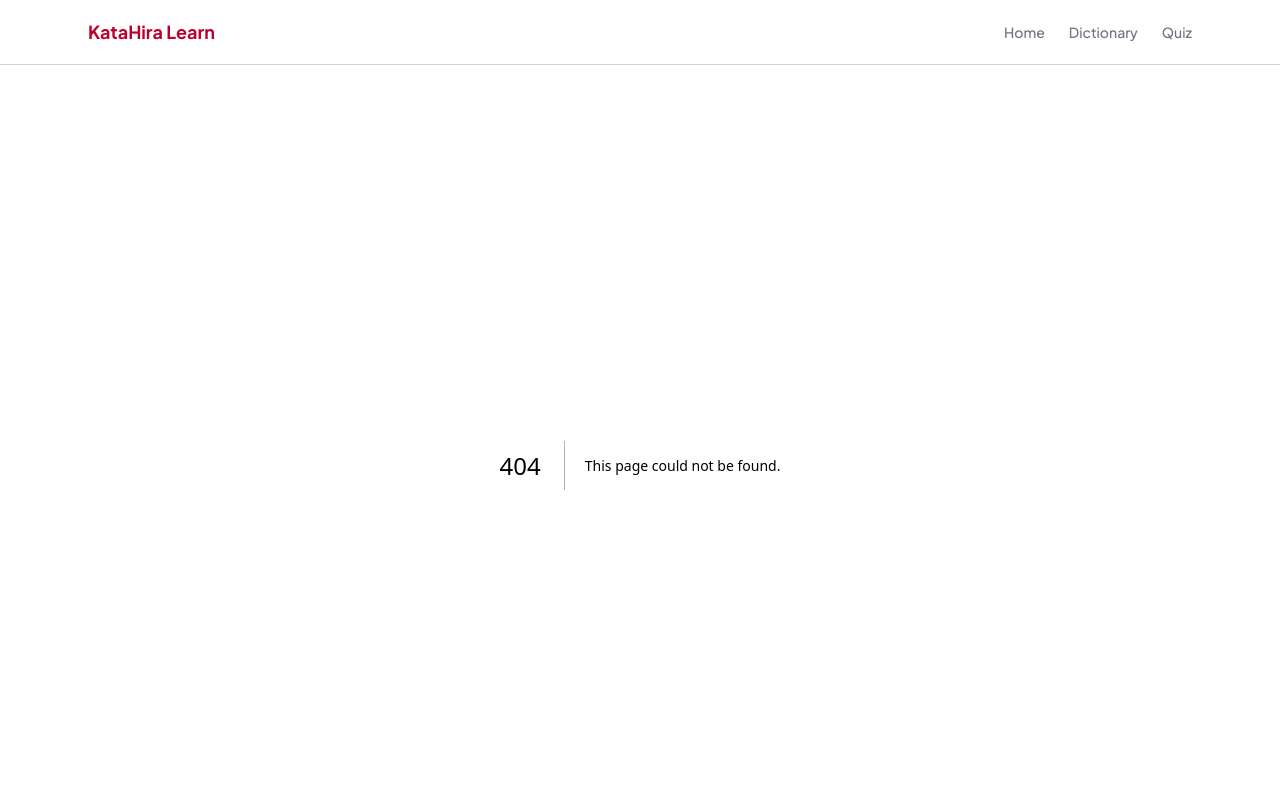
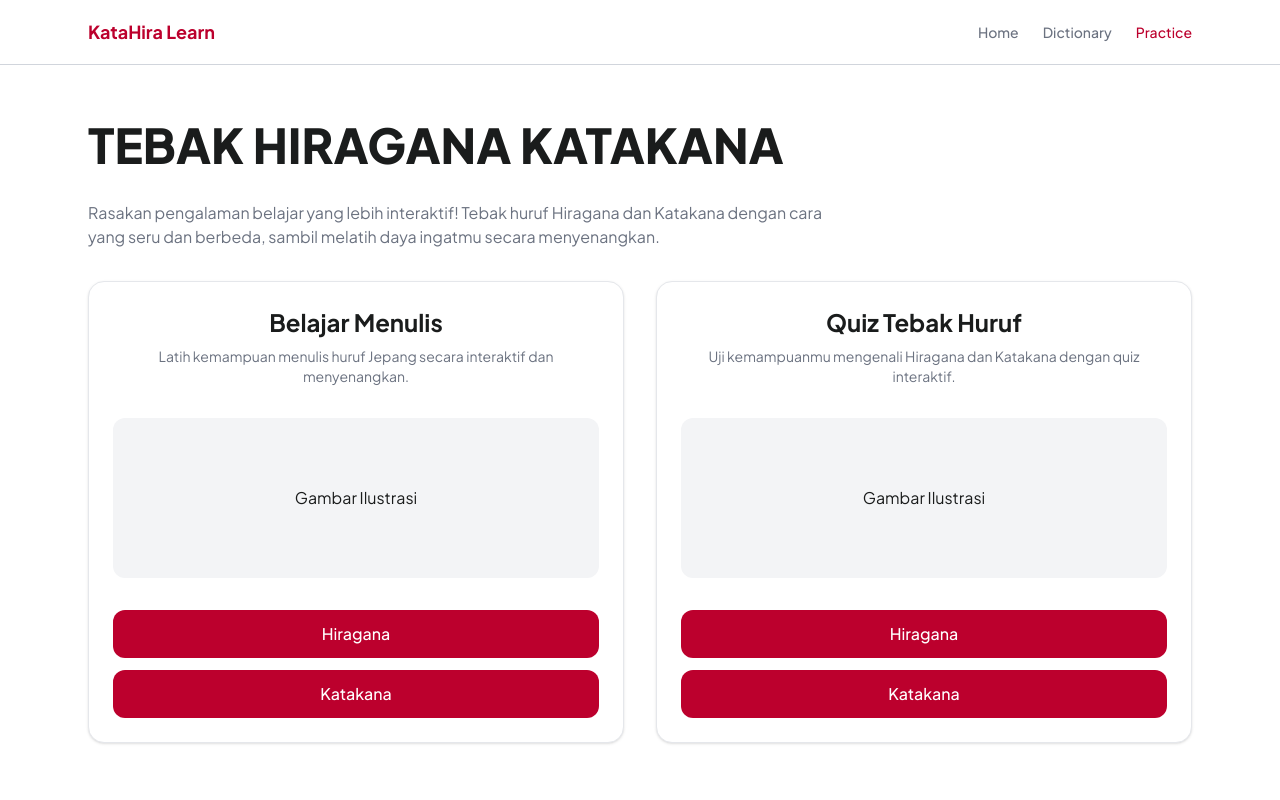
Before and after one commit to woori10/website-viskom, a Next.js app: page /practice in a window 1280 px wide. Before the commit this address had no page. Shown: the top 800 px of the page. Built offline with nearby package versions, Linux system fonts and the light colour scheme.

Commit message:
feat : practice to quiz, style : layout practice

```diff
--- /dev/null
+++ b/app/practice/page.tsx
@@ -0,0 +1,99 @@
+"use client";
+
+import Button from "@/component/ui/Button";
+import Container from "@/component/ui/Container";
+import { useRouter } from "next/navigation";
+
+export default function Quiz() {
+  type Category = "Hiragana" | "Katakana";
+
+  //const [active, setActive] = useState<Category>("Hiragana");
+  //const filteredHuruf = hurufList.filter((item) => item.type === active);
+  //const [selectedHuruf, setSelectedHuruf] = useState<Huruf | null>(null);
+  const router = useRouter();
+
+  return (
+    <section className="pt-24 pb-10 md:py-14">
+      <Container>
+        <div className="space-y-10">
+          <div className="flex-1 text-center md:text-left space-y-8">
+            <h1 className="text-3xl md:text-5xl font-black uppercase">
+              Tebak Hiragana Katakana
+            </h1>
+            <p className="mt-4 text-base text-text-secondary max-w-3xl w-full">
+              Rasakan pengalaman belajar yang lebih interaktif! Tebak huruf
+              Hiragana dan Katakana dengan cara yang seru dan berbeda, sambil
+              melatih daya ingatmu secara menyenangkan.
+            </p>
+            {/* <div className="h-50 my-20 md:my-16 w-full rounded-xl bg-gray-100 flex items-center justify-center">
+              Gambar Ilustrasi Pengerjaan Quiz
+            </div> */}
+            <div className="grid grid-cols-1 lg:grid-cols-2 gap-8">
+              {/* Card Belajar Menulis */}
+              <div className="border border-gray-200 rounded-2xl p-6 space-y-8 bg-white shadow-sm hover:shadow-md transition-all duration-300">
+                <div className="space-y-2 text-center">
+                  <h2 className="text-2xl font-bold">Belajar Menulis</h2>
+                  <p className="text-sm text-text-secondary">
+                    Latih kemampuan menulis huruf Jepang secara interaktif dan
+                    menyenangkan.
+                  </p>
+                </div>
+
+                <div className="h-40 w-full rounded-xl bg-gray-100 flex items-center justify-center">
+                  Gambar Ilustrasi
+                </div>
+
+                <div className="flex flex-col gap-3">
+                  {["Hiragana", "Katakana"].map((item) => (
+                    <Button
+                      key={item}
+                      variant="primary"
+                      onClick={() => {
+                        console.log(item.toLowerCase());
+                        router.push(`/practice/writing/${item.toLowerCase()}`);
+                      }}
+                      className="rounded-xl w-full"
+                    >
+                      {item}
+                    </Button>
+                  ))}
+                </div>
+              </div>
+
+              {/* Card Tebak Huruf */}
+              <div className="border border-gray-200 rounded-2xl p-6 space-y-8 bg-white shadow-sm hover:shadow-md transition-all duration-300">
+                <div className="space-y-2 text-center">
+                  <h2 className="text-2xl font-bold">Quiz Tebak Huruf</h2>
+                  <p className="text-sm text-text-secondary">
+                    Uji kemampuanmu mengenali Hiragana dan Katakana dengan quiz
+                    interaktif.
+                  </p>
+                </div>
+
+                <div className="h-40 w-full rounded-xl bg-gray-100 flex items-center justify-center">
+                  Gambar Ilustrasi
+                </div>
+
+                <div className="flex flex-col gap-3">
+                  {["Hiragana", "Katakana"].map((item) => (
+                    <Button
+                      key={item}
+                      variant="primary"
+                      onClick={() => {
+                        console.log(item.toLowerCase());
+                        router.push(`/practice/quiz/${item.toLowerCase()}`);
+                      }}
+                      className="rounded-xl w-full"
+                    >
+                      {item}
+                    </Button>
+                  ))}
+                </div>
+              </div>
+            </div>
+          </div>
+        </div>
+      </Container>
+    </section>
+  );
+}
--- /dev/null
+++ b/app/practice/writing/[type]/page.tsx
@@ -0,0 +1,104 @@
+"use client";
+
+import Container from "@/component/ui/Container";
+import { useCamera } from "@/hooks/useCamera";
+import { useHandTracking } from "@/hooks/useHandTracking";
+import { Huruf, hurufList } from "@/lib/data/huruf";
+import { ArrowLeft } from "lucide-react";
+import { useParams, useRouter } from "next/navigation";
+import { useEffect, useState } from "react";
+
+function countFingers(landmarks: any) {
+  let count = 0;
+
+  // index
+  if (landmarks[8].y < landmarks[6].y) count++;
+
+  // middle
+  if (landmarks[12].y < landmarks[10].y) count++;
+
+  // ring
+  if (landmarks[16].y < landmarks[14].y) count++;
+
+  // pinky
+  if (landmarks[20].y < landmarks[18].y) count++;
+
+  return count;
+}
+
+export default function QuizDetail() {
+  const params = useParams<{ type: string }>();
+  const rawType = params.type;
+  const type = Array.isArray(rawType) ? rawType[0] : rawType;
+
+  const router = useRouter();
+
+  // const filteredHuruf = hurufList.filter(
+  //   (h) => h.type.toLowerCase() === type?.toLowerCase(),
+  // );
+
+  const [huruf, setHuruf] = useState<Huruf | null>(null);
+  const [fingerCount, setFingerCount] = useState(0);
+  const [videoReady, setVideoReady] = useState(false);
+
+  // CAMERA HOOK
+  const videoRef = useCamera();
+
+  // HAND TRACKING HOOK
+  useHandTracking(videoRef, videoReady, setFingerCount);
+
+  // RANDOM HURUF
+  useEffect(() => {
+    const filtered = hurufList.filter(
+      (h) => h.type.toLowerCase() === type?.toLowerCase(),
+    );
+
+    if (filtered.length > 0) {
+      const random = filtered[Math.floor(Math.random() * filtered.length)];
+      setHuruf(random);
+    }
+  }, [type]);
+
+  if (!huruf) return <div>Loading...</div>;
+
+  return (
+    <section className="pt-16 md:pt-14 pb-24">
+      <Container>
+        <div className="mb-10 ">
+          <button onClick={() => router.back()}>
+            <ArrowLeft className="hover:cursor-pointer" />
+          </button>
+        </div>
+        <div className="text-center mb-8 md:mb-10">
+          <h1 className="text-2xl md:text-3xl font-bold">
+            Latihan Menulis Huruf{" "}
+            {type === "hiragana" ? "Hiragana" : "Katakana"}
+          </h1>
+        </div>
+        <div className="grid grid-cols-1 md:grid-cols-2 gap-8">
+          {/* CAMERA */}
+          <div className="relative aspect-video">
+            <video
+              ref={videoRef}
+              autoPlay
+              playsInline
+              muted
+              onLoadedMetadata={() => setVideoReady(true)}
+              className="w-full h-full object-cover scale-x-[-1]"
+            />
+
+            <div className="absolute top-4 right-4 bg-black/50 text-white px-3 py-1 rounded">
+              {fingerCount}
+            </div>
+          </div>
+
+          {/* QUESTION */}
+          <div className="flex flex-col items-center justify-center bg-gray-100 rounded-xl">
+            <p className="text-3xl font-bold">{huruf.char}</p>
+            <p>{huruf.romaji}</p>
+          </div>
+        </div>
+      </Container>
+    </section>
+  );
+}
--- a/app/quiz/page.tsx
+++ /dev/null
@@ -1,55 +0,0 @@
-"use client";
-
-import Button from "@/component/ui/Button";
-import Container from "@/component/ui/Container";
-import { useRouter } from "next/navigation";
-
-export default function Quiz() {
-  type Category = "Hiragana" | "Katakana";
-
-  //const [active, setActive] = useState<Category>("Hiragana");
-  //const filteredHuruf = hurufList.filter((item) => item.type === active);
-  //const [selectedHuruf, setSelectedHuruf] = useState<Huruf | null>(null);
-  const router = useRouter();
-
-  return (
-    <section className="pt-24 pb-10 md:py-14">
-      <Container>
-        <div className="space-y-10">
-          <div className="flex-1 text-center md:text-left space-y-6">
-            <h1 className="text-3xl md:text-5xl leading-tight font-black uppercase">
-              Tebak Hiragana Katakana
-            </h1>
-            <p className="mt-4 text-base text-text-secondary max-w-3xl w-full">
-              Rasakan pengalaman belajar yang lebih interaktif! Tebak huruf
-              Hiragana dan Katakana dengan cara yang seru dan berbeda, sambil
-              melatih daya ingatmu secara menyenangkan.
-            </p>
-            <div className="h-50 my-20 md:my-16 w-full rounded-xl bg-gray-100 flex items-center justify-center">
-              Gambar Ilustrasi Pengerjaan Quiz
-            </div>
-            {/* <p className="text-base text-center font-bold text-text-primary w-full">
-              Pilih Huruf
-            </p> */}
-            <div className="flex flex-col gap-4 justify-start">
-              {["Hiragana", "Katakana"].map((item) => (
-                <Button
-                  key={item}
-                  variant="primary"
-                  //active={active === item}
-                  onClick={() => {
-                    console.log(item.toLowerCase());
-                    router.push(`/quiz/${item.toLowerCase()}`);
-                  }}
-                  className="rounded-xl"
-                >
-                  {item}
-                </Button>
-              ))}
-            </div>
-          </div>
-        </div>
-      </Container>
-    </section>
-  );
-}
--- a/component/layout/BottomNav.tsx
+++ b/component/layout/BottomNav.tsx
@@ -7,7 +7,7 @@ import { usePathname } from "next/navigation";
 const navItems = [
   { href: "/", label: "Home", icon: Home },
   { href: "/dictionary", label: "Dictionary", icon: Languages },
-  { href: "/quiz", label: "Quiz", icon: BookOpenCheck },
+  { href: "/practice", label: "Practice", icon: BookOpenCheck },
 ];
 
 export default function BottomNav() {
--- a/component/layout/Footer.tsx
+++ b/component/layout/Footer.tsx
@@ -22,7 +22,7 @@ export default function Footer() {
           <div className="hidden md:flex flex-col items-center lg:items-start text-sm gap-2 font-normal">
             <Link href="/">Home</Link>
             <Link href="/dictionary">Dictionary</Link>
-            <Link href="/quiz">Quiz</Link>
+            <Link href="/practice">Practice</Link>
           </div>
         </div>
 
--- a/component/layout/Navbar.tsx
+++ b/component/layout/Navbar.tsx
@@ -6,7 +6,7 @@ import { usePathname } from "next/navigation";
 const navItems = [
   { href: "/", label: "Home" },
   { href: "/dictionary", label: "Dictionary" },
-  { href: "/quiz", label: "Quiz" },
+  { href: "/practice", label: "Practice" },
 ];
 
 export default function Navbar() {
--- a/component/ui/Button.tsx
+++ b/component/ui/Button.tsx
@@ -11,7 +11,7 @@ interface ButtonProps extends React.ButtonHTMLAttributes<HTMLButtonElement> {
 }
 
 const base =
-  "px-4 py-3 font-medium transition-all duration-200 ease-in-out hover:cursor-pointer";
+  "px-4 py-3 font-medium transition-all duration-200 ease-in-out hover:cursor-pointer rounded-md";
 
 const variants = {
   primary: `
```
Also changed, not shown: app/practice/quiz/[type]/page.tsx (renamed from app/quiz/[type]/page.tsx).
